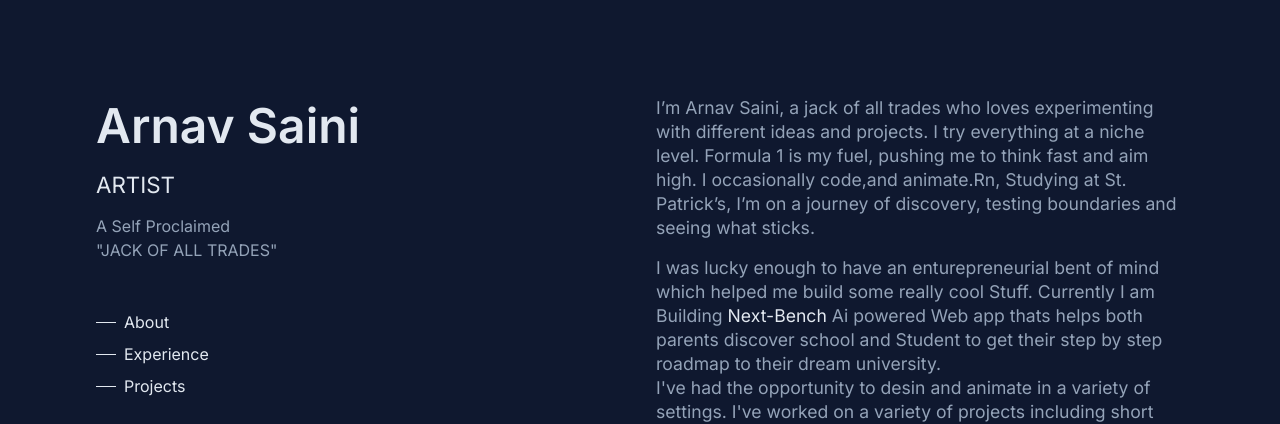
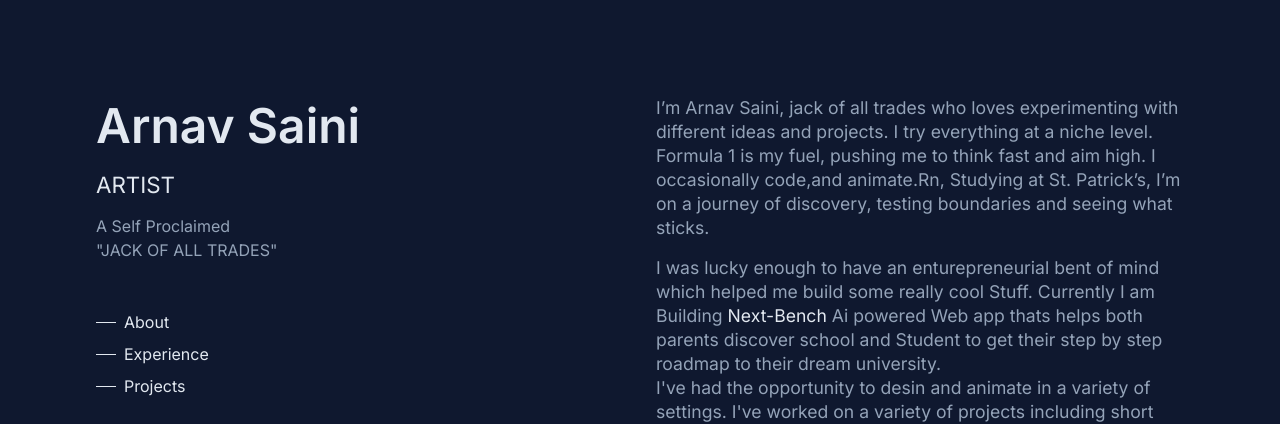
Before and after one commit to Arnav-SAI/personal-portfolio, a plain HTML site: page index.html in a window 1280 px wide. Shown: the top 424 px of the page. Drawn offline with Linux system fonts and the light colour scheme.

Commit message:
Update index.html

```diff
--- a/index.html
+++ b/index.html
@@ -79,7 +79,7 @@
         </div>
         <div class="about-contents">
           <p>
-            I’m Arnav Saini, a jack of all trades who loves experimenting with
+            I’m Arnav Saini, jack of all trades who loves experimenting with
             different ideas and projects. I try everything at a niche level.
             Formula 1 is my fuel, pushing me to think fast and aim high. I
             occasionally code,and animate.Rn, Studying at St. Patrick’s, I’m on
```
